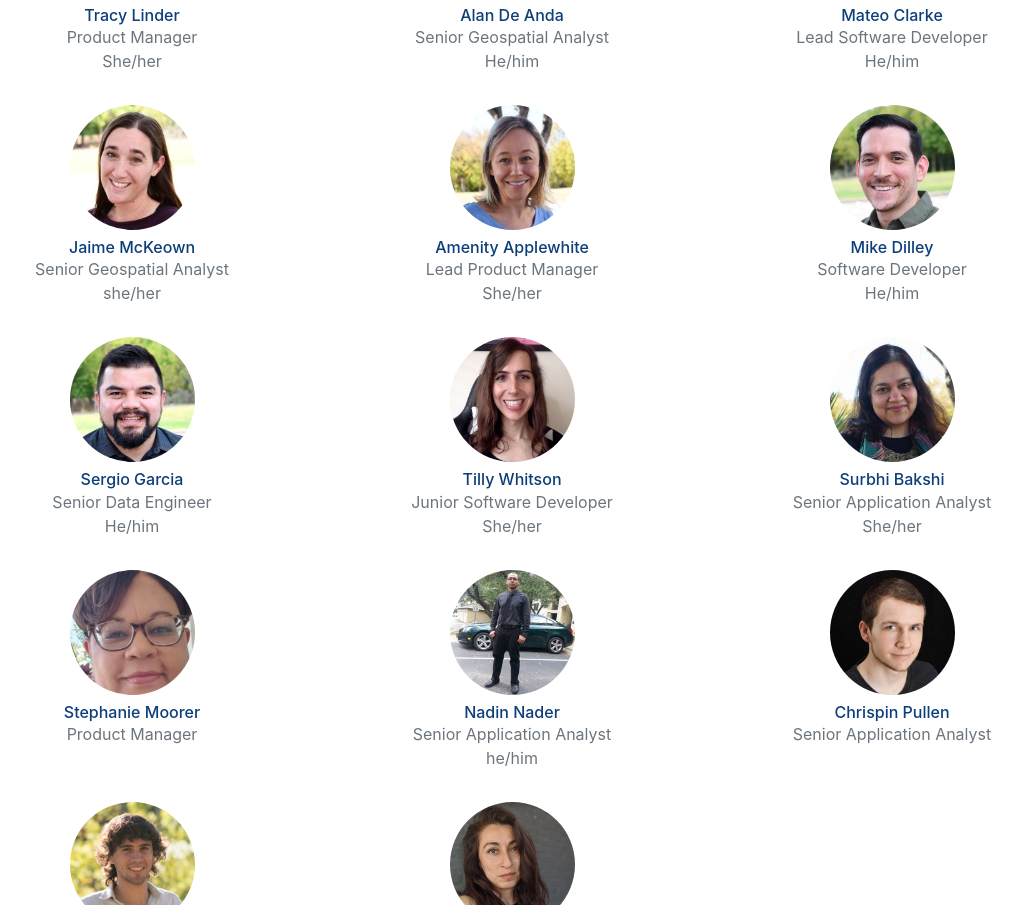
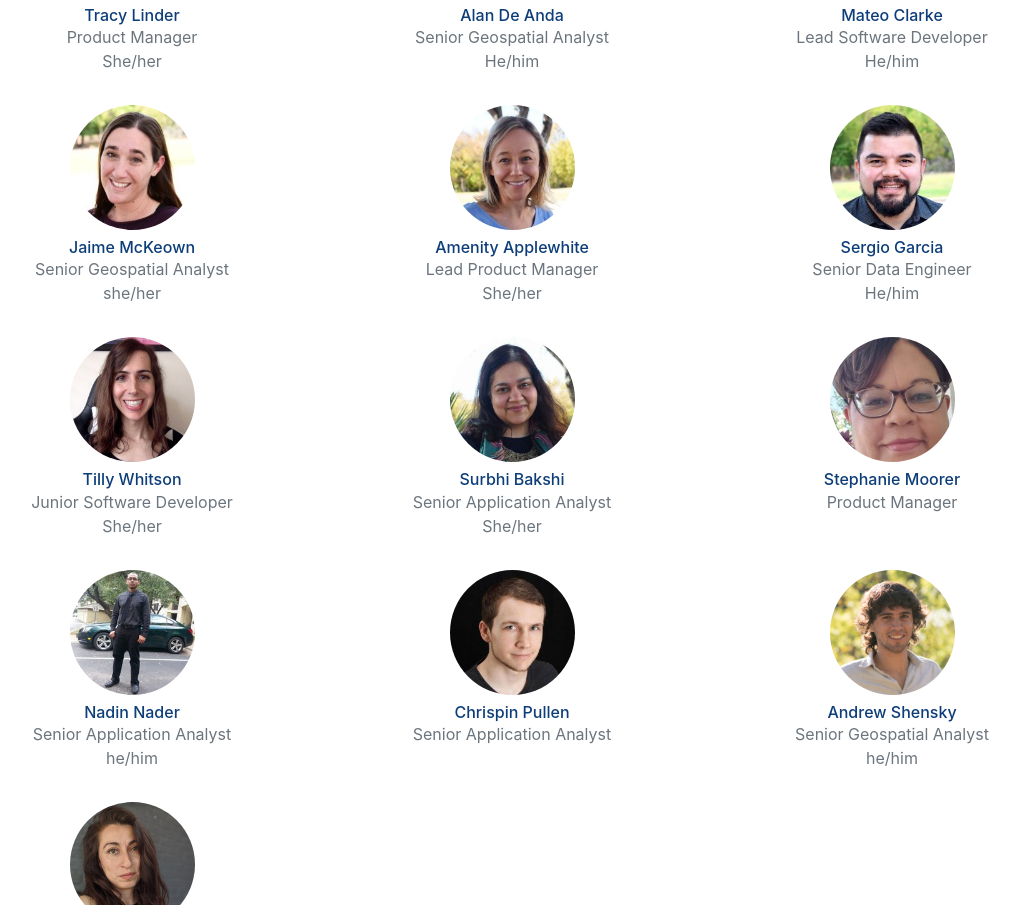
Before and after one commit to cityofaustin/atd-product, a React (Create React App) app: page /about in a window 1280 px wide. Shown: the part 1338-2243 px from the top of the page, without its empty margins (128-1150 px from the left). Built offline with nearby package versions, Linux system fonts and the light colour scheme; no server answers.

Commit message:
Remove MD

```diff
--- a/src/views/aboutView/AboutView.jsx
+++ b/src/views/aboutView/AboutView.jsx
@@ -52,12 +52,6 @@ const TEAM_MEMBERS = [
     pronouns: "She/her",
     title: "Lead Product Manager",
     src: "assets/headshots/amenity_applewhite.jpeg"
-  },
-  {
-    name: "Mike Dilley",
-    title: "Software Developer",
-    pronouns: "He/him",
-    src: "assets/headshots/mike_dilley.jpeg",
   },
   {
     name: "Sergio Garcia",
```
